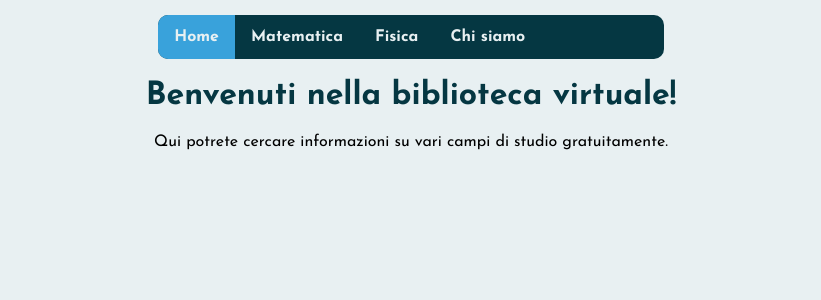
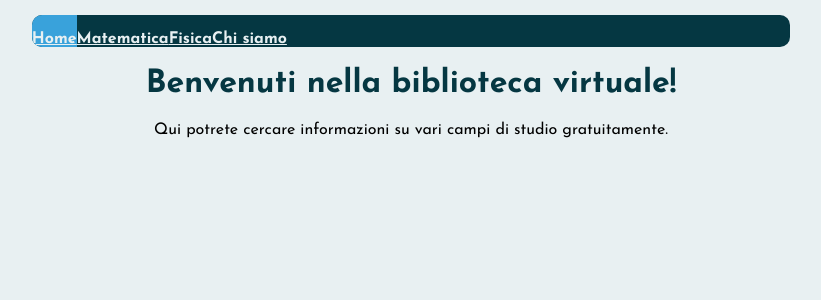
Before and after one commit to neogauss7/Bilbiolteca_digitale, a PHP site: page / in a window 1280 px wide. Shown: the top 300 px of the page, without its empty margins (229-1050 px from the left). Run offline with PHP 8.4, Linux system fonts and the light colour scheme.

Commit message:
Create style.css

```diff
--- a/style.css
+++ b/style.css
@@ -18,8 +18,8 @@ p {
 ul {
     list-style-type: none;
     margin-top: 15px;
-    margin-left: 30%;
-    margin-right: 30%;
+    margin-left: 20%;
+    margin-right: 20%;
     padding: 0;
     overflow: hidden;
     background-color: rgb(5, 55, 66);
@@ -39,7 +39,10 @@ li {
     color: rgb(232, 240, 242);
     font-family: bold;
     text-align: center;
-    padding: 14px 16px;
+    padding-left: auto;
+    padding-right: auto;
+    padding-top: 16px;
+    padding-bottom: 16px:
     text-decoration: none;
   }
   .passive:hover {
```
